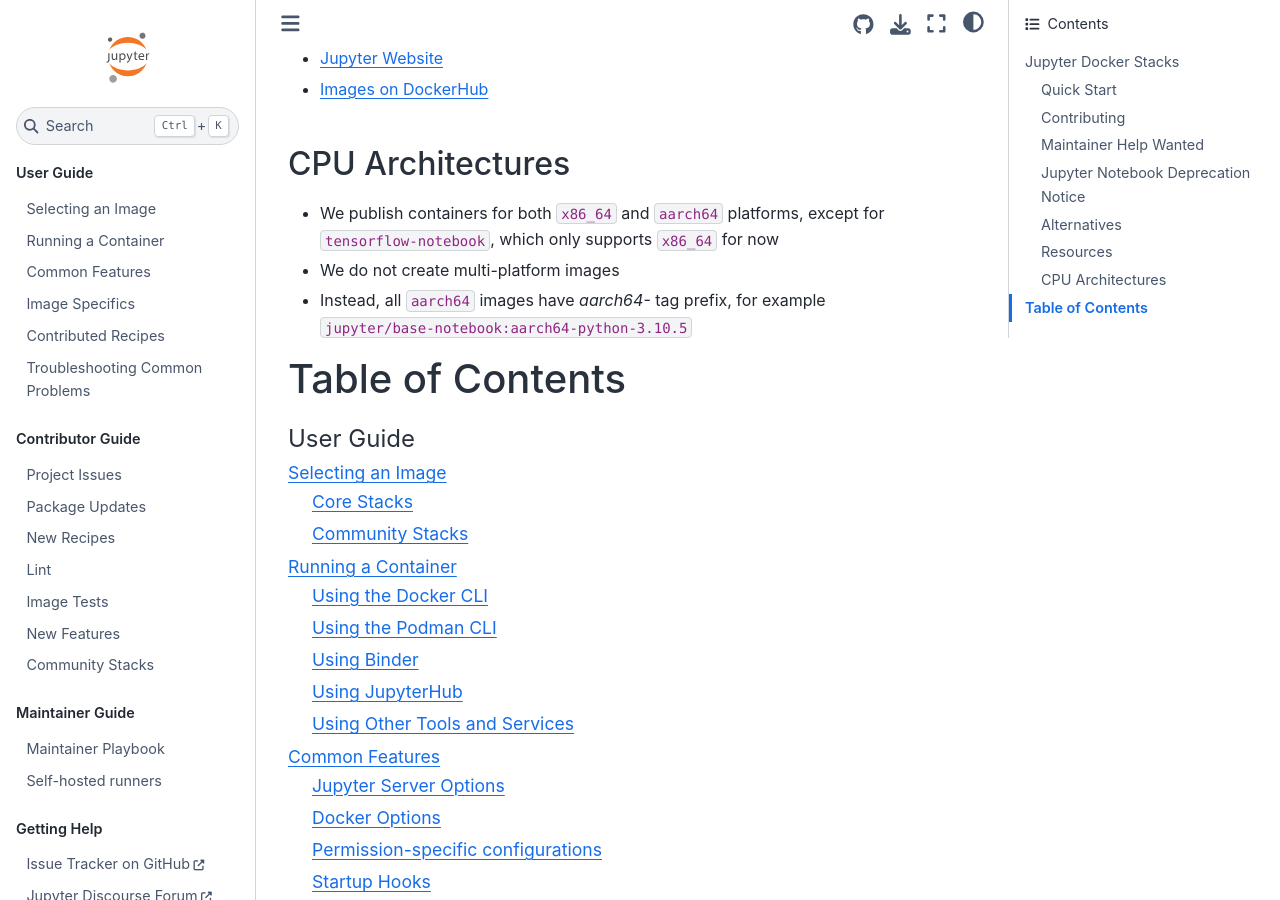
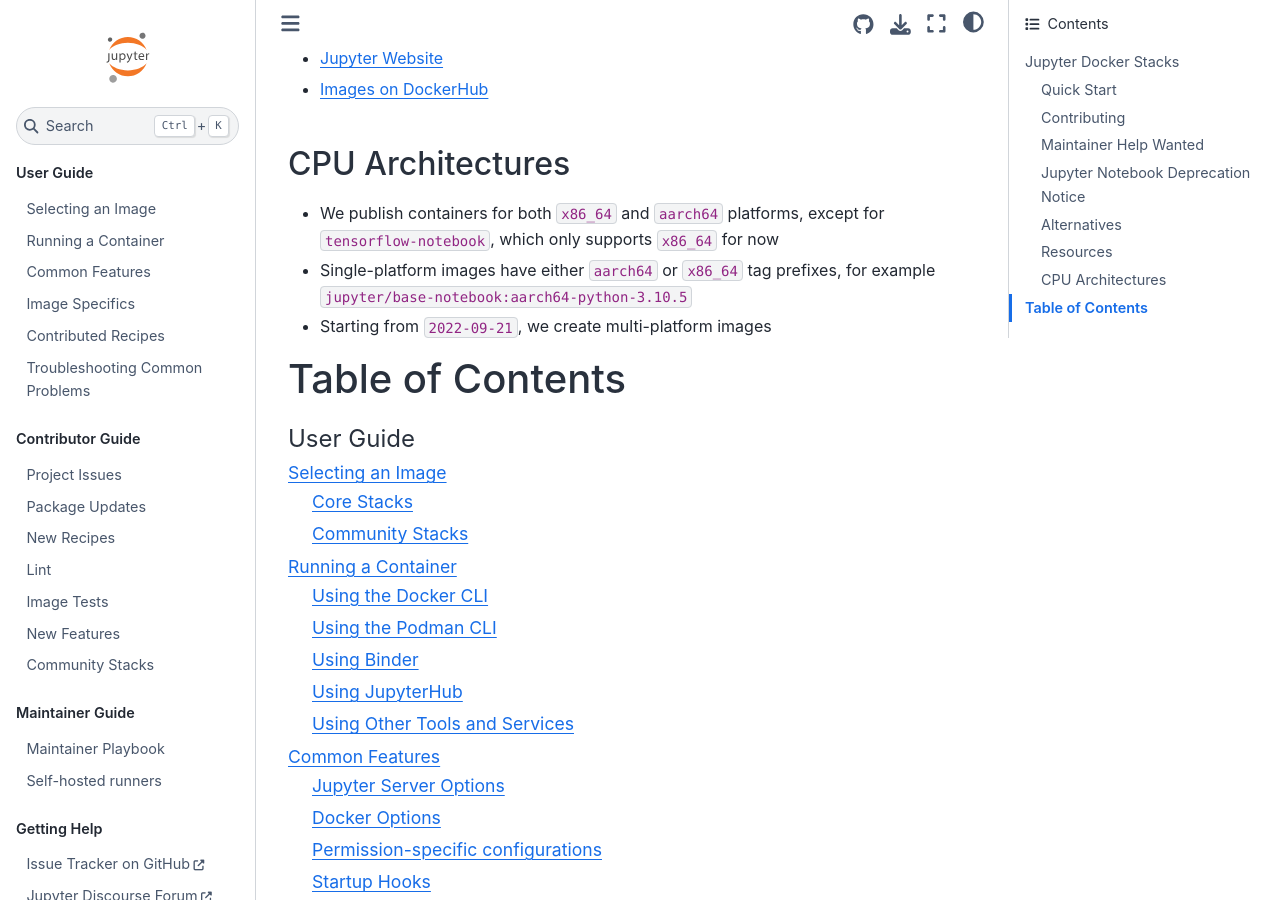
Before and after one commit to jupyter/docker-stacks, a Sphinx documentation site: the page built from docs/index.rst, in a window 1280 px wide and 900 px high, scrolled down 2918 px. Built offline with Sphinx 7.4.7 and the Sphinx Book theme 1.1.4, drawn with Linux system fonts in a browser that asks for light colours.

Commit message:
Update docs

```diff
--- a/README.md
+++ b/README.md
@@ -116,5 +116,5 @@
 ## CPU Architectures
 
 - We publish containers for both `x86_64` and `aarch64` platforms, except for `tensorflow-notebook`, which only supports `x86_64` for now
-- We do not create multi-platform images
-- Instead, all `aarch64` images have _aarch64-_ tag prefix, for example `jupyter/base-notebook:aarch64-python-3.10.5`
+- Single-platform images have either `aarch64` or `x86_64` tag prefixes, for example `jupyter/base-notebook:aarch64-python-3.10.5`
+- Starting from `2022-09-21`, we create multi-platform images
```
Also changed, not shown: docs/using/selecting.md (+1 -1 lines).
